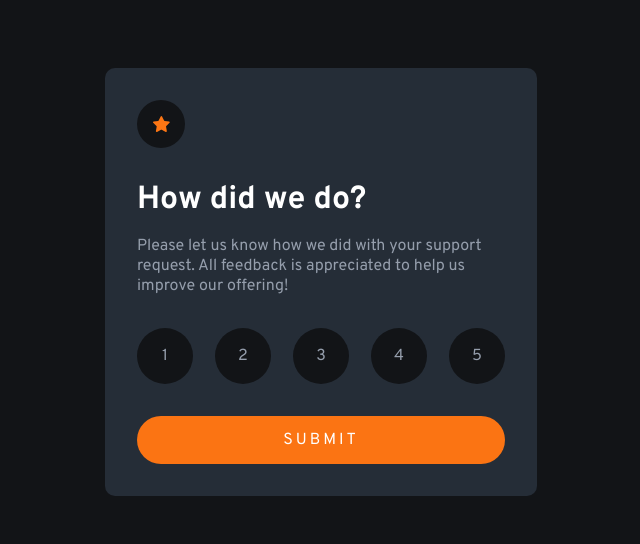
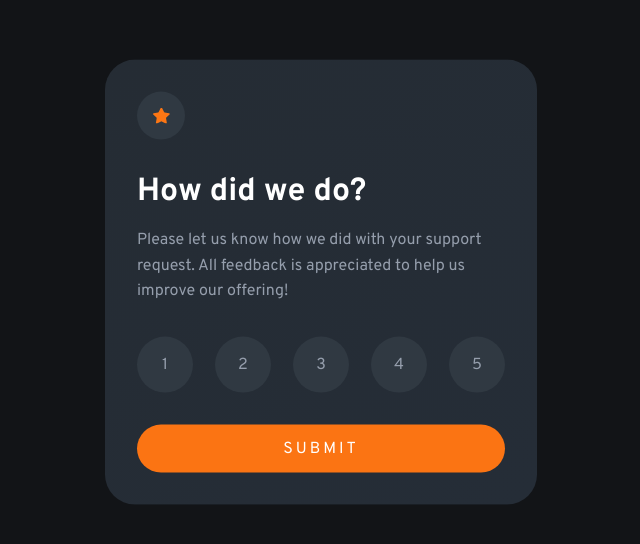
Before and after one commit to allankruger/interactive-rating-component, a React (Vite) app: page / in a window 1280 px wide. Shown: the part 118-662 px from the top of the page, without its empty margins (319-959 px from the left). Built offline with nearby package versions, Linux system fonts and the light colour scheme.

Commit message:
applys styles based on reference image

```diff
--- a/src/App.module.css
+++ b/src/App.module.css
@@ -4,7 +4,7 @@
   align-items: center;
   text-align: start;
   gap: 1rem;
-  background: var(--dark-blue);
+  background: var(--blue3);
   max-width: 27rem;
   margin: 0;
   padding: 2rem;
@@ -14,8 +14,9 @@
   -ms-transform: translate(-50%, -50%);
   transform: translate(-50%, -50%);
 
-  border-radius: 10px;
-  color: var(--light-grey);
+  border-radius: 30px;
+  color: var(--grey1);
+  background-image: linear-gradient(to bottom right, var(--blue2), var(--blue3));
 }
 
 .card h1 {
@@ -25,11 +26,12 @@
 
 .card p {
     margin-bottom: 1rem;
+    line-height: 1.6;
 }
 
 .icon {
     align-self: flex-start;
-    background-color: var(--darker-blue);
+    background-color: var(--blue1);
     border-radius: 50%;
     width: 3rem;
     height: 3rem;
@@ -44,12 +46,12 @@
   display: flex;
   justify-content: space-between;
   width: 100%;
-  color: var(--light-grey);
+  color: var(--grey1);
   margin-bottom: 1rem;
 }
 
 .ratings li {
-  background-color: var(--darker-blue);
+  background-color: var(--blue1);
   border-radius: 50%;
   width: 3.5rem;
   height: 3.5rem;
--- a/src/global.css
+++ b/src/global.css
@@ -1,11 +1,12 @@
 :root {
     --white: #fff;
     --primary: #fb7413;
-    --light-grey: #959eac;
-    --medium-grey: #7c8798;
-    --medium-blue: #252c34;
-    --dark-blue: #252d37;
-    --darker-blue: #121417;
+    --grey1: #959eac;
+    --grey2: #7c8798;
+    --blue1: #303942;
+    --blue2: #252c34;
+    --blue3: #252d37;
+    --blue4: #121417;
   }
 
   * {
@@ -15,7 +16,7 @@
   }
 
   body {
-      background: var(--darker-blue);
+      background: var(--blue4);
       -webkit-font-smoothing: antialiased;
   }
 
```
